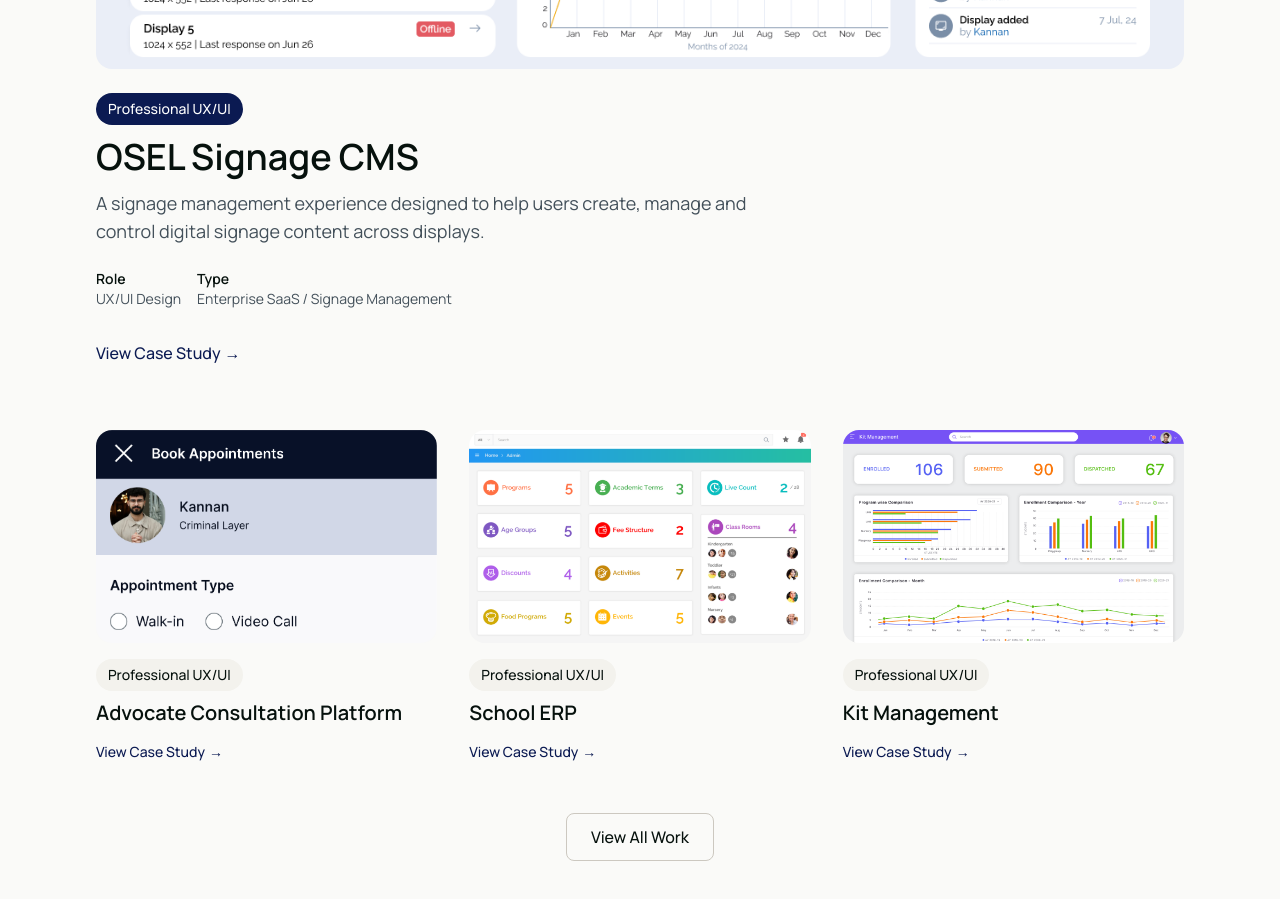
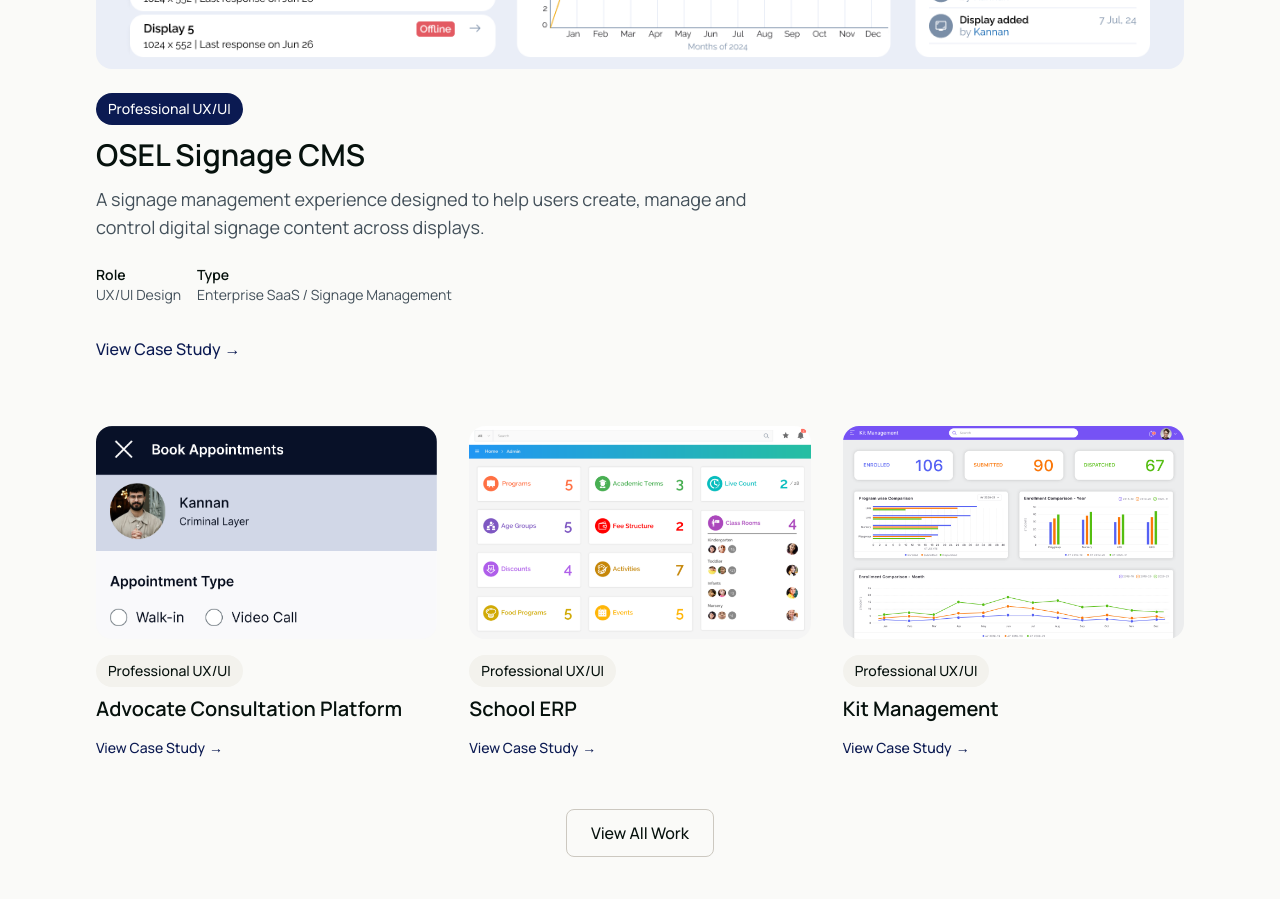
Before and after one commit to ntvkannan/kannan-portfolio, a Next.js app: page / in a window 1280 px wide. Shown: the part 2440-3339 px from the top of the page. Built offline with nearby package versions, Linux system fonts and the light colour scheme.

Commit message:
refine: improve selected work heading hierarchy
Co-Authored-By: Claude Opus 5 <noreply@anthropic.com>

```diff
--- a/app/components/home/SelectedWork.js
+++ b/app/components/home/SelectedWork.js
@@ -37,7 +37,7 @@ export default function SelectedWork() {
               <Badge variant="accent" className="mb-3">
                 {featuredProject.displayCategory}
               </Badge>
-              <h3 className="text-3xl sm:text-4xl font-semibold text-text-primary mb-3">
+              <h3 className="text-2xl sm:text-3xl font-semibold text-text-primary mb-3">
                 {featuredProject.title}
               </h3>
               <p className="text-lg text-text-body mb-6">
```
